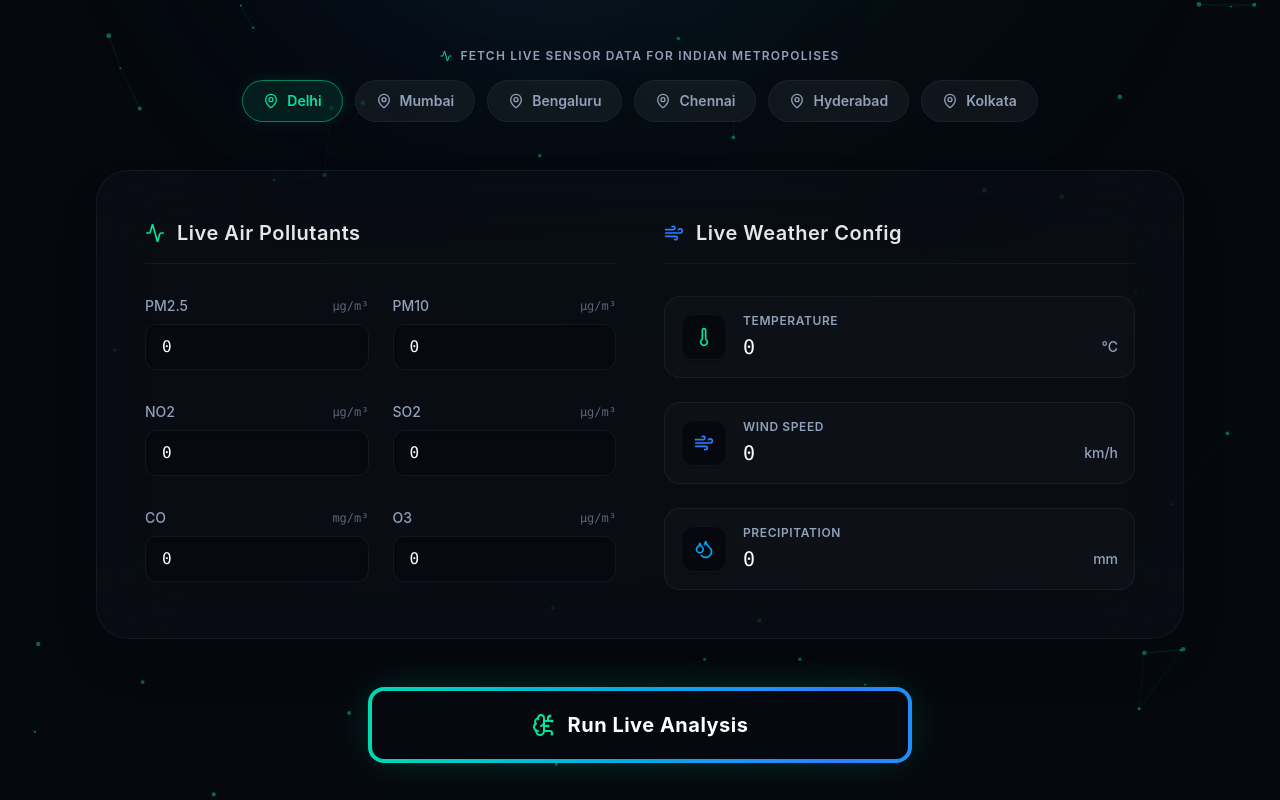
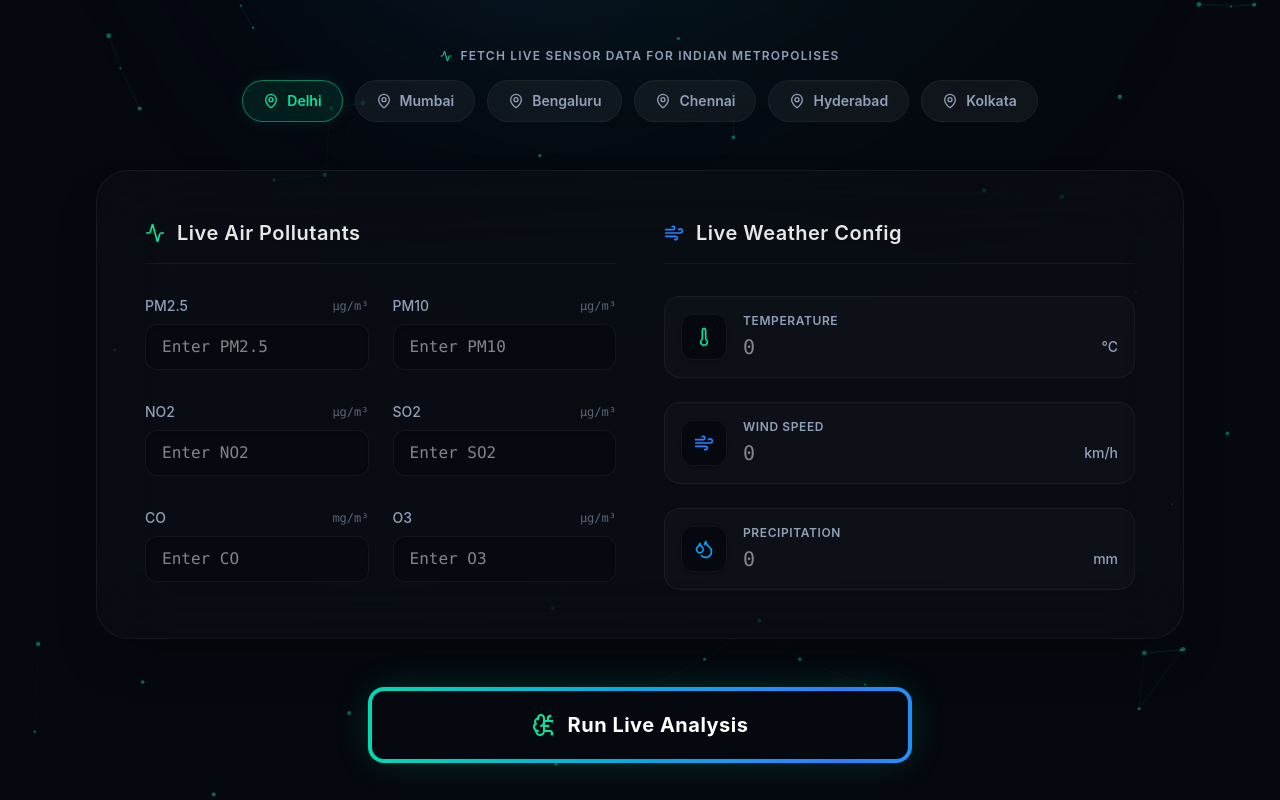
Before and after one commit to charvisharmacs/airsense-dashboard, a React app in the folder frontend/: page / in a window 1280 px wide. Both pictures are taken after a click on the button "Start Analysis". Shown: the part 625-1425 px from the top of the page. Built offline with nearby package versions, Linux system fonts and the light colour scheme; the HTML template or start-up script is replaced by a standard one.

Commit message:
Add placeholders to pollutant and weather input fields

```diff
--- a/frontend/src/App.jsx
+++ b/frontend/src/App.jsx
@@ -165,7 +165,7 @@
   const [isDarkMode, setIsDarkMode] = useState(true);
 
   const [form, setForm] = useState({
-    PM2_5: 0, PM10: 0, NO2: 0, SO2: 0, CO: 0, O3: 0, Temperature: 0, Precipitation: 0, WindSpeed: 0
+    PM2_5: "", PM10: "", NO2: "", SO2: "", CO: "", O3: "", Temperature: "", Precipitation: "", WindSpeed: ""
   });
 
   const [result, setResult] = useState(null);
@@ -226,7 +226,7 @@
   };
 
   const handleChange = (e) => {
-    setForm(prev => ({ ...prev, [e.target.name]: e.target.value === "" ? 0 : Number(e.target.value) }));
+    setForm(prev => ({ ...prev, [e.target.name]: e.target.value === "" ? "" : Number(e.target.value) }));
   };
 
   const handlePrediction = async (e, customData = null) => {
@@ -426,6 +426,7 @@
                       name={m.key}
                       value={form[m.key]}
                       onChange={handleChange}
+                      placeholder={`Enter ${m.label}`}
                       className={`w-full ${inputBg} border ${borderGlass} rounded-xl px-4 py-2.5 ${isDarkMode ? 'text-white' : 'text-slate-900'} font-mono focus:outline-none focus:border-[#00e5a0]/50 focus:ring-1 focus:ring-[#00e5a0]/50 transition-all shadow-inner`}
                     />
                   </div>
@@ -453,6 +454,7 @@
                           name={m.key}
                           value={form[m.key]}
                           onChange={handleChange}
+                          placeholder="0"
                           className={`w-full bg-transparent ${textTitle} text-xl font-mono focus:outline-none`}
                         />
                         <span className={`${textSub} text-sm font-medium`}>{m.unit}</span>
```
